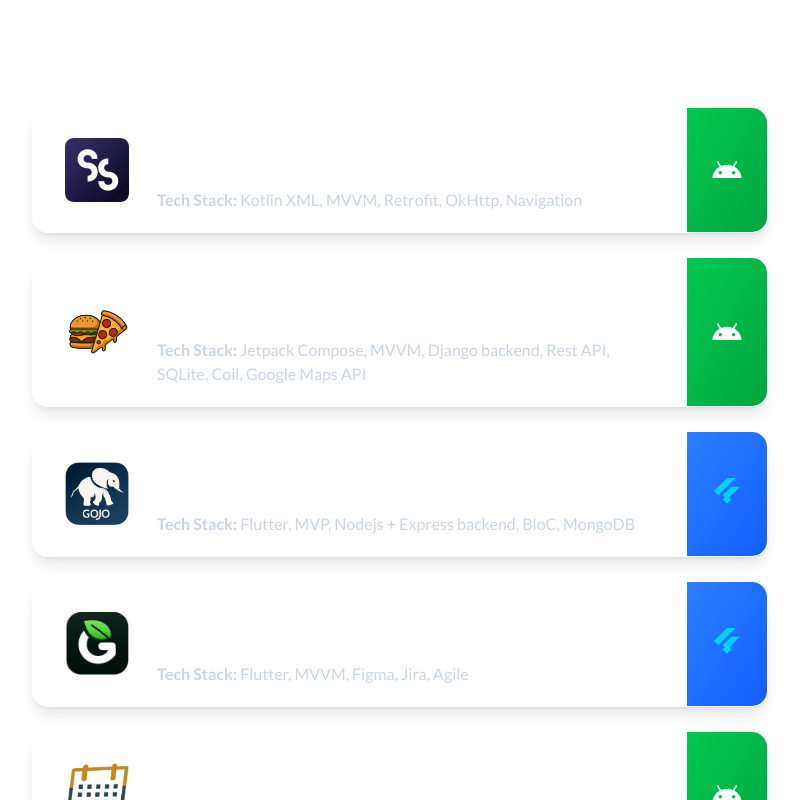
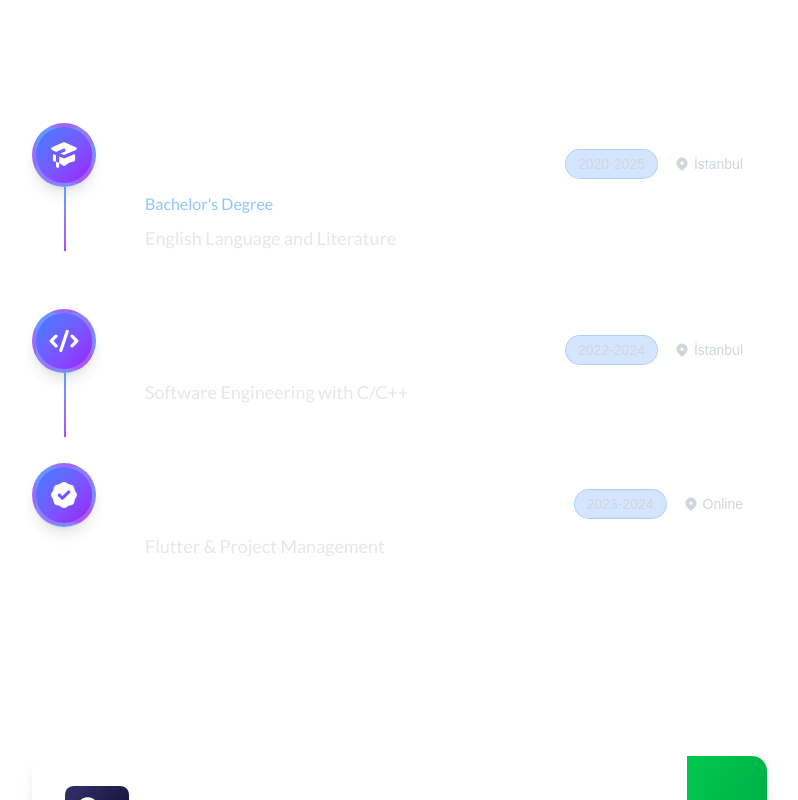
Before and after one commit to bugrahankaramollaoglu/my-portfolio, a Next.js app: page / in a window 1280 px wide. Shown: the part 940-1740 px from the top of the page, without its empty margins (240-1038 px from the left). Built offline with nearby package versions, Linux system fonts and the light colour scheme.

Commit message:
OK. education added

```diff
--- a/src/app/page.js
+++ b/src/app/page.js
@@ -8,6 +8,7 @@ import AboutSection from "@/components/sections/AboutSection";
 import AppsSection from "@/components/sections/AppsSection";
 import ArticlesSection from "@/components/sections/ArticlesSection";
 import SkillsSection from "@/components/sections/SkillsSection";
+import EducationSection from "@/components/sections/EducationSection";
 import { inter, oswald } from "@/components/utilities/fonts";
 
 export default function Home() {
@@ -29,6 +30,9 @@ export default function Home() {
         {/* Horizontal Divider*/}
         <div className="h-px bg-gradient-to-r from-transparent via-gray-300 to-transparent"></div>
 
+        {/* Education Section */}
+        <EducationSection oswald={oswald} inter={inter} />
+
         {/* Apps Section */}
         <AppsSection oswald={oswald} inter={inter} />
 
--- /dev/null
+++ b/src/components/sections/EducationSection.js
@@ -0,0 +1,107 @@
+export default function EducationSection({ oswald, inter }) {
+	const educationData = [
+		{
+			institution: "Boğaziçi University",
+			period: "2020-2025",
+			location: "İstanbul",
+			degree: "Bachelor's Degree",
+			field: "English Language and Literature",
+			type: "university"
+		},
+		{
+			institution: "Ecole 42",
+			period: "2022-2024",
+			location: "İstanbul",
+			field: "Software Engineering with C/C++",
+			type: "coding-school"
+		},
+		{
+			institution: "Google Academy",
+			period: "2023-2024",
+			location: "Online",
+			field: "Flutter & Project Management",
+			type: "certification"
+		}
+	];
+
+	const extracurriculars = [
+		"Athletism Club",
+		"Computer Science Club"
+	];
+
+	return (
+		<section id="education" className="my-16 px-4 sm:px-6 lg:px-8">
+			<h2 className={`text-4xl font-bold text-center text-white mb-12 ${oswald.className} border border-white/50 py-4 px-8 rounded-xl`}>
+				Education
+			</h2>
+
+			<div className="max-w-4xl mx-auto">
+				{/* Education Timeline */}
+				<div className="space-y-8">
+					{educationData.map((edu, index) => (
+						<div key={index} className="relative">
+							{/* Timeline Line */}
+							{index !== educationData.length - 1 && (
+								<div className="absolute left-8 top-16 w-0.5 h-16 bg-gradient-to-b from-blue-400 to-purple-500"></div>
+							)}
+
+							{/* Education Card */}
+							<div className="flex items-start space-x-6">
+								{/* Timeline Dot */}
+								<div className="flex-shrink-0 w-16 h-16 bg-gradient-to-br from-blue-500 to-purple-600 rounded-full flex items-center justify-center border-4 border-white/20 shadow-lg">
+									{edu.type === 'university' && (
+										<svg className="w-8 h-8 text-white" fill="currentColor" viewBox="0 0 20 20">
+											<path d="M10.394 2.08a1 1 0 00-.788 0l-7 3a1 1 0 000 1.84L5.25 8.051a.999.999 0 01.356-.257l4-1.714a1 1 0 11.788 1.838L7.667 9.088l1.94.831a1 1 0 00.787 0l7-3a1 1 0 000-1.838l-7-3zM3.31 9.397L5 10.12v4.102a8.969 8.969 0 00-1.05-.174 1 1 0 01-.89-.89 11.115 11.115 0 01.25-3.762zM9.3 16.573A9.026 9.026 0 007 14.935v-3.957l1.818.78a3 3 0 002.364 0l5.508-2.361a11.026 11.026 0 01.25 3.762 1 1 0 01-.89.89 8.968 8.968 0 00-5.35 2.524 1 1 0 01-1.4 0zM6 18a1 1 0 001-1v-2.065a8.935 8.935 0 00-2-.712V17a1 1 0 001 1z" />
+										</svg>
+									)}
+									{edu.type === 'coding-school' && (
+										<svg className="w-8 h-8 text-white" fill="currentColor" viewBox="0 0 20 20">
+											<path fillRule="evenodd" d="M12.316 3.051a1 1 0 01.633 1.265l-4 12a1 1 0 11-1.898-.632l4-12a1 1 0 011.265-.633zM5.707 6.293a1 1 0 010 1.414L3.414 10l2.293 2.293a1 1 0 11-1.414 1.414l-3-3a1 1 0 010-1.414l3-3a1 1 0 011.414 0zm8.586 0a1 1 0 011.414 0l3 3a1 1 0 010 1.414l-3 3a1 1 0 11-1.414-1.414L16.586 10l-2.293-2.293a1 1 0 010-1.414z" clipRule="evenodd" />
+										</svg>
+									)}
+									{edu.type === 'certification' && (
+										<svg className="w-8 h-8 text-white" fill="currentColor" viewBox="0 0 20 20">
+											<path fillRule="evenodd" d="M6.267 3.455a3.066 3.066 0 001.745-.723 3.066 3.066 0 013.976 0 3.066 3.066 0 001.745.723 3.066 3.066 0 012.812 2.812c.051.643.304 1.254.723 1.745a3.066 3.066 0 010 3.976 3.066 3.066 0 00-.723 1.745 3.066 3.066 0 01-2.812 2.812 3.066 3.066 0 00-1.745.723 3.066 3.066 0 01-3.976 0 3.066 3.066 0 00-1.745-.723 3.066 3.066 0 01-2.812-2.812 3.066 3.066 0 00-.723-1.745 3.066 3.066 0 010-3.976 3.066 3.066 0 00.723-1.745 3.066 3.066 0 012.812-2.812zm7.44 5.252a1 1 0 00-1.414-1.414L9 10.586 7.707 9.293a1 1 0 00-1.414 1.414l2 2a1 1 0 001.414 0l4-4z" clipRule="evenodd" />
+										</svg>
+									)}
+								</div>
+
+								{/* Content */}
+								<div className="flex-1 bg-white/10 backdrop-blur-sm rounded-xl p-6 border border-white/20 hover:border-white/30 transition-all duration-300 hover:bg-white/15">
+									<div className="flex flex-col lg:flex-row lg:items-center lg:justify-between mb-3">
+										<h3 className={`text-2xl font-bold text-white ${oswald.className}`}>
+											{edu.institution}
+										</h3>
+										<div className="flex items-center space-x-4 text-sm text-gray-300">
+											<span className="px-3 py-1 bg-blue-500/20 rounded-full border border-blue-400/30">
+												{edu.period}
+											</span>
+											<span className="flex items-center space-x-1">
+												<svg className="w-4 h-4" fill="currentColor" viewBox="0 0 20 20">
+													<path fillRule="evenodd" d="M5.05 4.05a7 7 0 119.9 9.9L10 18.9l-4.95-4.95a7 7 0 010-9.9zM10 11a2 2 0 100-4 2 2 0 000 4z" clipRule="evenodd" />
+												</svg>
+												<span>{edu.location}</span>
+											</span>
+										</div>
+									</div>
+
+									{edu.degree && (
+										<p className={`text-blue-300 font-medium mb-2 ${inter.className}`}>
+											{edu.degree}
+										</p>
+									)}
+
+									<p className={`text-gray-200 text-lg ${inter.className}`}>
+										{edu.field}
+									</p>
+								</div>
+							</div>
+						</div>
+					))}
+				</div>
+
+
+			</div>
+		</section>
+	);
+}
--- /dev/null
+++ b/src/components/sections/ExperienceSection.js
@@ -0,0 +1,13 @@
+export default function ExperienceSection({ oswald, inter }) {
+	return (
+
+		<section id="experience" className="my-16 px-4 sm:px-6 lg:px-8">
+			<h2 className={`text-4xl font-bold text-center text-white mb-8 ${oswald.className} border border-white/50 py-4 px-8 rounded-xl`}>
+				Experience
+			</h2>
+
+
+		</section>
+
+	);
+}
--- a/src/data/apps.js
+++ b/src/data/apps.js
@@ -7,7 +7,6 @@ const apps = [
 		icon: "/logos/sentensearch.png",
 		tech_stack: "Kotlin XML, MVVM, Retrofit, OkHttp, Navigation",
 		language: "android",
-
 	},
 	{
 		id: 2,
@@ -17,10 +16,28 @@ const apps = [
 		icon: "/logos/tasty.png",
 		tech_stack: "Jetpack Compose, MVVM, Django backend, Rest API, SQLite, Coil, Google Maps API",
 		language: "android",
+	},
+	{
+		id: 3,
+		name: "Remindly",
+		definition: "A Google Calendar clone.",
+		url: "https://github.com/bugrahankaramollaoglu/remindly#remindly",
+		icon: "/logos/remindly.png",
+		tech_stack: "Jetpack Compose, MVVM, Firebase, Responsive Design",
+		language: "android",
 
 	},
 	{
-		id: 3,
+		id: 4,
+		name: "Catch Flappy",
+		definition: "A simple catch-the-kenny game.",
+		url: "https://github.com/bugrahankaramollaoglu/catch-flappy#-----catch-flappy",
+		icon: "/logos/catch_flappy.png",
+		tech_stack: "Java, Threads, Shared Preferences",
+		language: "android",
+	},
+	{
+		id: 5,
 		name: "Gojo",
 		definition: "A task tracking app.",
 		url: "https://github.com/bugrahankaramollaoglu/gojo#gojo",
@@ -29,7 +46,7 @@ const apps = [
 		language: "flutter",
 	},
 	{
-		id: 4,
+		id: 6,
 		name: "Greefin",
 		definition: "A finance tracking app with sustainability theme.",
 		url: "https://github.com/bugrahankaramollaoglu/greefin#screenshots",
@@ -38,19 +55,8 @@ const apps = [
 		language: "flutter",
 
 	},
-
 	{
-		id: 5,
-		name: "Remindly",
-		definition: "A Google Calendar clone.",
-		url: "https://github.com/bugrahankaramollaoglu/remindly#remindly",
-		icon: "/logos/remindly.png",
-		tech_stack: "Jetpack Compose, MVVM, Firebase, Responsive Design",
-		language: "Android",
-
-	},
-	{
-		id: 6,
+		id: 7,
 		name: "Rota Portalı",
 		definition: "An app to share your journey experiences.",
 		url: "https://github.com/bugrahankaramollaoglu/rota_portali#-rota-portali",
@@ -59,7 +65,7 @@ const apps = [
 		language: "flutter",
 	},
 	{
-		id: 7,
+		id: 8,
 		name: "Weatherly",
 		definition: "A weather forecast app.",
 		url: "https://github.com/bugrahankaramollaoglu/weatherly#%EF%B8%8F-weatherly",
@@ -68,15 +74,7 @@ const apps = [
 		language: "flutter",
 
 	},
-	{
-		id: 8,
-		name: "Catch Flappy",
-		definition: "A simple catch-the-kenny game.",
-		url: "https://github.com/bugrahankaramollaoglu/catch-flappy#-----catch-flappy",
-		icon: "/logos/catch_flappy.png",
-		tech_stack: "Java, Threads, Shared Preferences",
-		language: "android",
-	},
+
 
 ]
 
```
